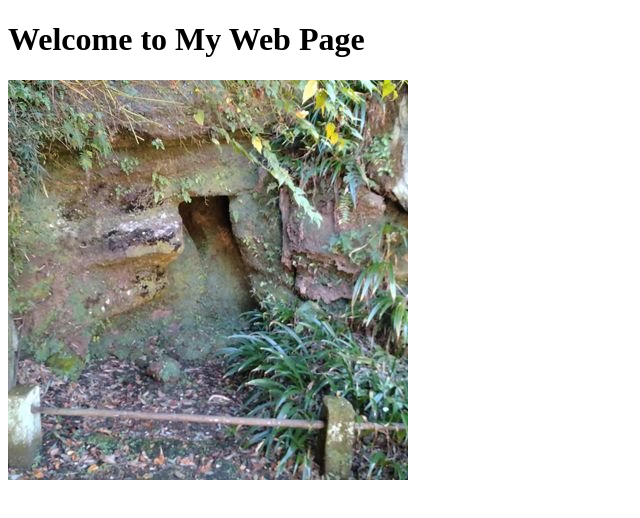
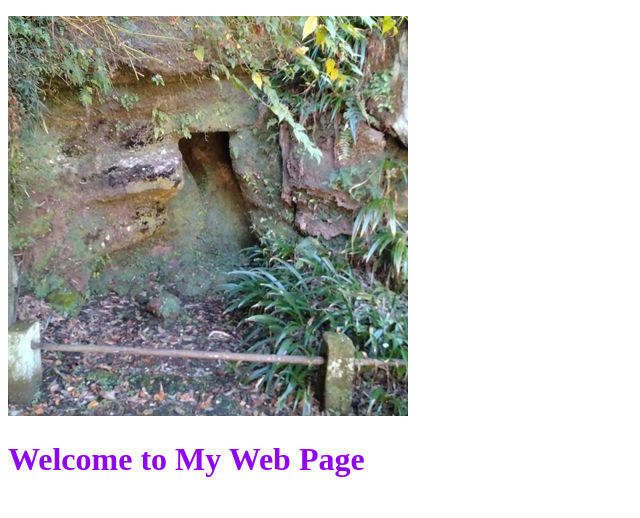
Before and after one commit to JiroAruma/JiroAruma.github.io, a plain HTML site: page index.html in a window 1280 px wide. Shown: the whole page, without its empty margins (0-640 px from the left). Drawn offline with Linux system fonts and the light colour scheme.

Commit message:
change the color of title

```diff
--- a/index.html
+++ b/index.html
@@ -6,9 +6,15 @@
         <meta charset="UTF-8">
     </head>
     <body>
-        <h1>Welcome to My Web Page</h1>
+
         <p>
             <img src="JiroFace.jpg" alt="JiroAruma">
+            <h1>Welcome to My Web Page</h1>
+            <style>
+                body{
+                    color : #8F00FF
+                }
+            </style>
         </p>
     </body>
 </html>
```
